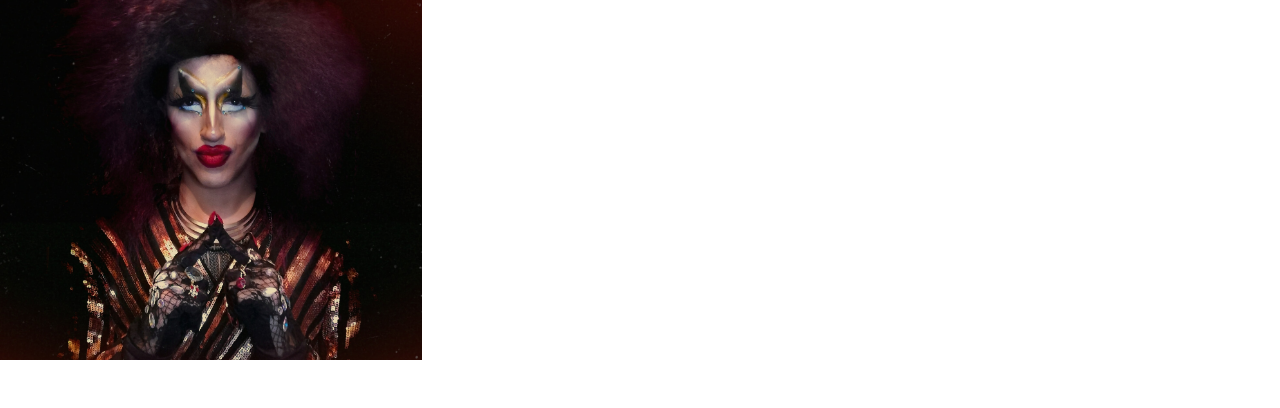
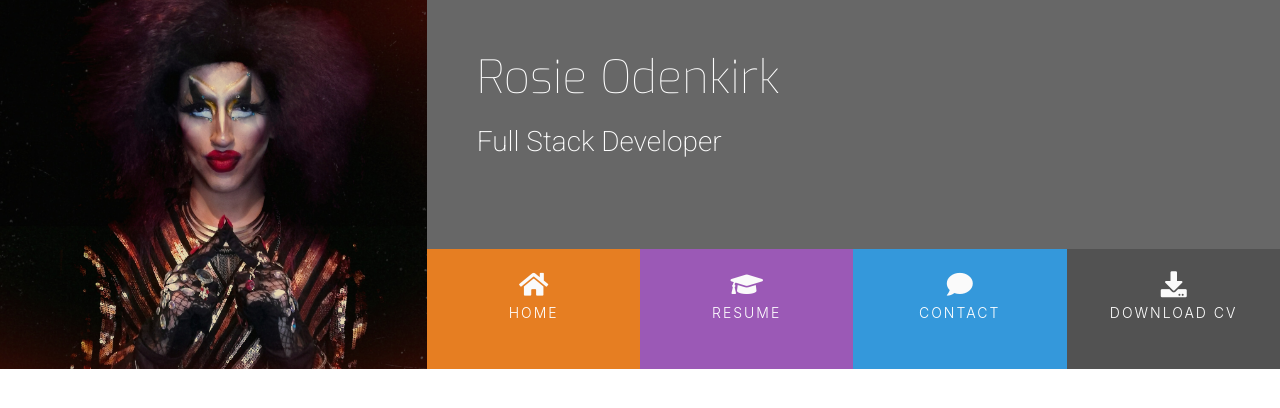
Before and after one commit to renatabiniek/ucd-resume, a plain HTML site: page index.html in a window 1280 px wide. Drawn offline with nearby package versions, Linux system fonts and the light colour scheme.

Commit message:
Add and style header

```diff
--- a/assets/css/style.css
+++ b/assets/css/style.css
@@ -1,7 +1,35 @@
 @import url('https://fonts.googleapis.com/css?family=Roboto:100,200,300,400,500,600,700|Exo:100,200,300,400,500,600,700');
+
+/* ----------------------------------------------Colours */
+.bg-color-name-title {
+    background-color: #676767;
+}
+
+.ui-menu-color-home {
+    background-color: #e67e22;
+}
+
+.ui-menu-color-resume {
+    background-color: #9b59b6;
+}
+
+.ui-menu-color-contact {
+    background-color: #3498db;
+}
+
+.ui-menu-color-download {
+    background-color: #525252;
+}
+
+
+/* ----------------------------------------------Heading */
 
 header {
     margin: 0;
+}
+
+.heading {
+    margin-left: 50px;
 }
 
 .logo {
@@ -14,3 +42,74 @@ header {
     -moz-transition: all .5s ease-in-out;
     -webkit-transition: all .5s ease-in-out;
 }
+
+.name {
+    font-family: "Exo", sans-serif;
+    font-weight: 100;
+    font-size: 46px;
+    margin-top: 50px;
+    color: #ffffff;
+}
+
+.title {
+    font-family: "Roboto", sans-serif;
+    font-weight: 200;
+    font-size: 28px;
+    margin-top: 20px;
+    margin-bottom: 90px;
+    color: #ffffff;
+}
+
+.list-inline-item:not(:last-child) {
+    margin: 0;
+}
+
+.menucontainer {
+    font-size: 0;
+}
+
+#nav {
+    margin: 0;
+}
+
+#nav li {
+    font-size: 14px;
+    padding: 0;
+}
+
+.menuitem {
+    height: 120px;
+    text-align: center;
+    padding: 0;
+}
+
+.menuitem a {
+    width: 100%;
+    text-decoration: none;
+    color: #fff;
+    height: 120px;
+}
+
+.menuitem a i {
+    padding-top: 22px;
+    display: block;
+    color: #fafafa;
+    font-size: 26px;
+}
+
+.menuitem span {
+    display: block;
+    width: 100%;
+    padding-top: 5px;
+    text-align: center;
+    text-transform: uppercase;
+    font-size: 14px;
+    font-weight: 300;
+    letter-spacing: 2px;
+}
+
+/* ----------------------------------------------Hover.css */
+.hvr-sweep-to-bottom:before {
+    background: rgba(0,0,0,0.2);
+    height: 120px;
+}
--- a/index.html
+++ b/index.html
@@ -8,18 +8,45 @@
     <link rel="stylesheet" href="https://maxcdn.bootstrapcdn.com/bootstrap/4.2.1/css/bootstrap.min.css" />
     <link rel="stylesheet" href="https://use.fontawesome.com/releases/v5.0.10/css/all.css"
         integrity="sha384-+d0P83n9kaQMCwj8F4RJB66tzIwOKmrdb46+porD/OvrJ+37WqIM7UoBtwHO6Nlg" crossorigin="anonymous">
-    <link rel="stylesheet" href="assets/css/style.css" type="text/css"/>
+    <link rel="stylesheet" href="https://cdnjs.cloudflare.com/ajax/libs/hover.css/2.1.1/css/hover-min.css"
+        type="text/css" />
+    <link rel="stylesheet" href="assets/css/style.css" type="text/css" />
     <title>Rosie</title>
 </head>
 
 <body>
     <header>
-        <div class="row">
+        <div class="row no-gutters">
             <a href="index.html" class="col-md-4 logo">
 
             </a>
             <div class="col-md-8">
-
+                <div class="row bg-color-name-title no-gutters">
+                    <div class="col heading">
+                        <h1 class="name">Rosie Odenkirk</h1>
+                        <h2 class="title">Full Stack Developer</h2>
+                    </div>
+                </div>
+                <div class="row no-gutters">
+                    <div class="col">
+                        <ul id="nav" class="list-inline menucontainer">
+                            <li class="col-6 col-sm-3 ui-menu-color-home list-inline-item menuitem">
+                                <a href="#" class="hvr-sweep-to-bottom"><i class="fa fa-home" aria-hidden="true"></i><span>Home</span></a>
+                            </li>
+                            <li class="col-6 col-sm-3 ui-menu-color-resume list-inline-item menuitem">
+                                <a href="#" class="hvr-sweep-to-bottom"><i class="fa fa-graduation-cap"
+                                        aria-hidden="true"></i><span>Resume</span></a>
+                            </li>
+                            <li class="col-6 col-sm-3 ui-menu-color-contact list-inline-item menuitem">
+                                <a href="#" class="hvr-sweep-to-bottom"><i class="fa fa-comment" aria-hidden="true"></i><span>Contact</span></a>
+                            </li>
+                            <li class="col-6 col-sm-3 ui-menu-color-download list-inline-item menuitem">
+                                <a href="#" class="hvr-sweep-to-bottom"><i class="fa fa-download" aria-hidden="true"></i><span>Download
+                                        CV</span></a>
+                            </li>
+                        </ul>
+                    </div>
+                </div>
             </div>
         </div>
 
```
